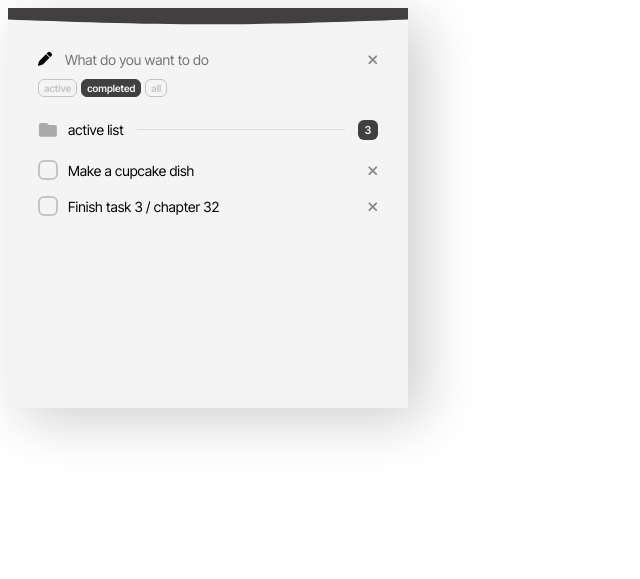
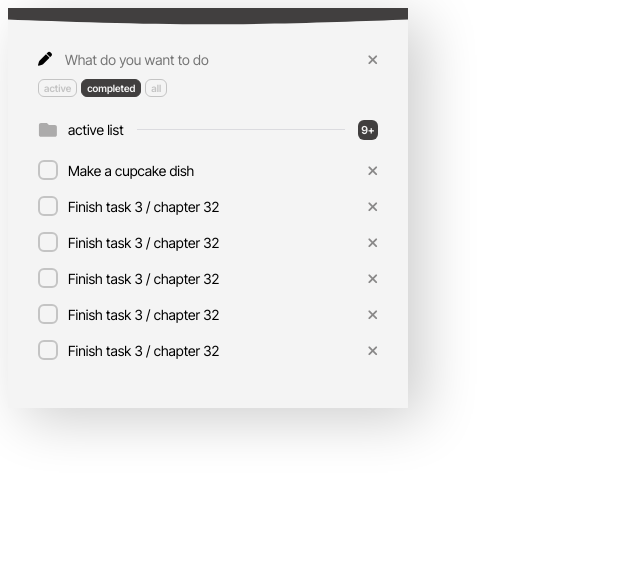
Before and after one commit to shinsouhitoshi1203/todolist, a website: page embed/index.html in a window 1280 px wide. Shown: the whole page, without its empty margins (0-640 px from the left). Drawn offline with nearby package versions, Linux system fonts and the light colour scheme.

Commit message:
todos/design fixing app's structure #6

```diff
--- a/app/core/core.js
+++ b/app/core/core.js
@@ -11,7 +11,7 @@ function createStore( reducer ) {
     const appMap = new Map();
     function renderAll() {
         for (const [root, component] of appMap) {
-            root.innerHTML = component();
+            root.innerHTML = component().dom;
         }
     }
     return {
@@ -19,15 +19,15 @@ function createStore( reducer ) {
         attach(domNode, component) {
             appMap.set(domNode, component);
         },
-        render(root = "all") {
+        render(root = "all", callback = ()=>{}) {
             if (root == "all") {
                 renderAll();
             } else {
                 const component = appMap.get(root);
-                root.innerHTML = component();
+                const output = component();
+                root.innerHTML = output.getDOM();
+                callback(output.length);
             }
-
-
         },
         connect(selector = (state)=>state) { // connectWith (app), connectWith = connect(state=>{state})
             return (component)=>{ // connectWith (app)
--- a/app/core/reducer.js
+++ b/app/core/reducer.js
@@ -4,6 +4,56 @@ function init() {
             {
                 id: "vjivioi849-343423-222-33s3",
                 name: "Make a cupcake dish",
+                status: "active"
+            },
+            {
+                id: "44rfvvccc-33ecddd-33dd-ccd",
+                name: "Finish task 3 / chapter 32",
+                status: "active"
+            },
+            {
+                id: "44rfvvccc-33ecddd-33dd-ccd",
+                name: "Finish task 3 / chapter 32",
+                status: "active"
+            },
+            {
+                id: "44rfvvccc-33ecddd-33dd-ccd",
+                name: "Finish task 3 / chapter 32",
+                status: "active"
+            },
+            {
+                id: "44rfvvccc-33ecddd-33dd-ccd",
+                name: "Finish task 3 / chapter 32",
+                status: "active"
+            },
+            {
+                id: "44rfvvccc-33ecddd-33dd-ccd",
+                name: "Finish task 3 / chapter 32",
+                status: "active"
+            },
+            {
+                id: "44rfvvccc-33ecddd-33dd-ccd",
+                name: "Finish task 3 / chapter 32",
+                status: "active"
+            },
+            {
+                id: "44rfvvccc-33ecddd-33dd-ccd",
+                name: "Finish task 3 / chapter 32",
+                status: "active"
+            },
+            {
+                id: "44rfvvccc-33ecddd-33dd-ccd",
+                name: "Finish task 3 / chapter 32",
+                status: "active"
+            },
+            {
+                id: "44rfvvccc-33ecddd-33dd-ccd",
+                name: "Finish task 3 / chapter 32",
+                status: "active"
+            },
+            {
+                id: "44rfvvccc-33ecddd-33dd-ccd",
+                name: "Finish task 3 / chapter 32",
                 status: "active"
             },
             {
@@ -22,6 +72,9 @@ export default function todoReducer (state = init(), action, ...arg) {
         case "method:view-active":
             return ul.filter((e)=>e.status=="active")
             break;
+        case "method:add":
+            return ul.filter((e)=>e.status=="active")
+            break;
         default:
             return ul;
             break;
--- a/app/scss/todo.scss
+++ b/app/scss/todo.scss
@@ -76,7 +76,7 @@
     &__separator {flex-grow: 1; height: 1px; background: #BCBCC370; margin: {left: 5px; right: 5px};}
     &__number {
         background: var(--main); color: var(--second); border-radius: 6px; @extend %center;
-        width: 20px;height: 20px;
+        width: 20px;height: 20px; cursor:default;
         font: {size: 1.1rem; weight: 600};
     }
     &__title {font: {size: 1.5rem; weight: 700}; margin: 0;}
--- a/app/src/todos.js
+++ b/app/src/todos.js
@@ -45,15 +45,15 @@ const todo = (function () {
                 <div class="swiper" todos-sliding-container="switch-mode">
                     <div class="swiper-wrapper">
 
-                        <div class="swiper-slide todos__view-item" todos-view-item="active" > ${null}
+                        <div class="swiper-slide todos__view-item" todos-view-item="active" >
                             <div class="todos__header">
                                 <img src="./../app/img/folder.svg" alt="active list" class="todos__icon todos__icon--folder">
                                 <p class="todos__title">active list</p>
                                 <div class="todos__separator"></div>
-                                <div class="todos__number">3</div>
+                                <div class="todos__number"></div>
                             </div>
                             <div class="todos__container">
-                                <div class="swiper" todos-slide-view="active"> ${null}
+                                <div class="swiper" todos-slide-view="active">
                                     <div class="todos__list">
 
 
@@ -159,15 +159,30 @@ const todo = (function () {
         return {
             renderActive(ul) {
                 ul = (Object.values(ul));
-                return HTML`${ul.map(
-                    (e)=>{
-                        return renderItem({itemType: "active", itemName: e.name, itemID: e.id})
-                    }
-                )}`
+                const htmlsDOM = HTML`${
+                    ul.filter(e=>e.status=="active").map(
+                        (e)=>{
+                            return renderItem({itemType: "active", itemName: e.name, itemID: e.id})
+                        }
+                    )
+                }`;
+                return {
+                    getDOM() {
+                        return htmlsDOM;
+                    },
+                    length: ul.length,
+                }
             }
         }
     }
 
+    function updateListLength(nodeReal) {
+        return (number, node = nodeReal)=>{
+            const ping = nodeReal.querySelector(".todos__number");
+            ping.setAttribute("title", `There ${((number==1)?"is":"are")} ${number} active item${((number==1)?"":"s")}.`);
+            ping.innerText = ((number<10)?number:"9+");
+        }
+    }
 
     function start(option) {
         const {renderActive} = renderOption();
@@ -179,7 +194,7 @@ const todo = (function () {
                 break;
             case 0: default:
                 attach (view.active.inner, connector(renderActive));
-                render (view.active.inner);
+                render (view.active.inner, updateListLength(view.active.container) );
                 break;
         }
     }
@@ -213,6 +228,22 @@ const todo = (function () {
 
             start(todoViewMode);
 
+            return {
+                addQuick(itemName) {
+                    function renderRequest(itemName) {
+                        const itemID = window.crypto.randomUUID();
+                        return {
+                            status: "active",
+                            id: itemID,
+                            status: itemName,
+                        }
+                    }
+
+                    const itemObj = renderRequest(itemName);
+                    dispatch("method:add", itemObj);
+                    start();
+                }
+            }
         }
 
     }
```
Also changed, not shown: embed/index.html (+1 -1 lines), app/src/todo.css, 1 other file.
